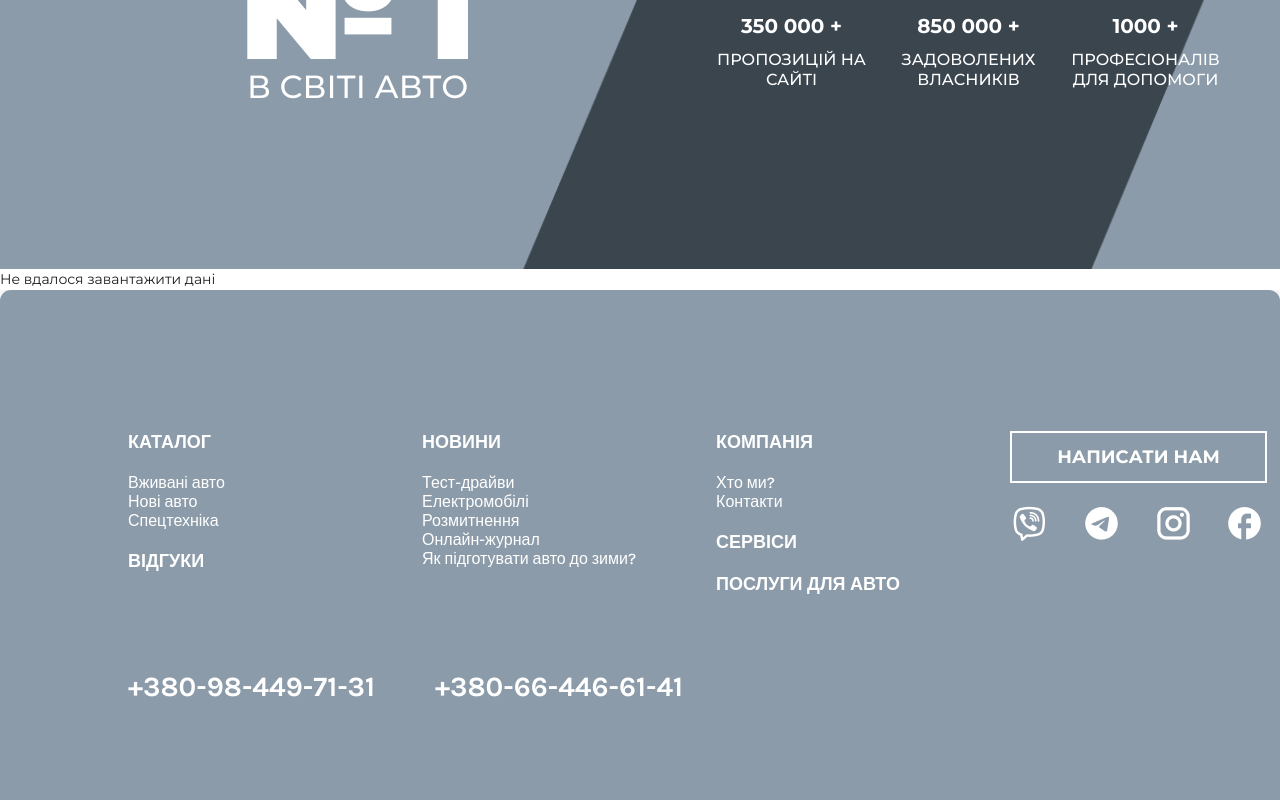
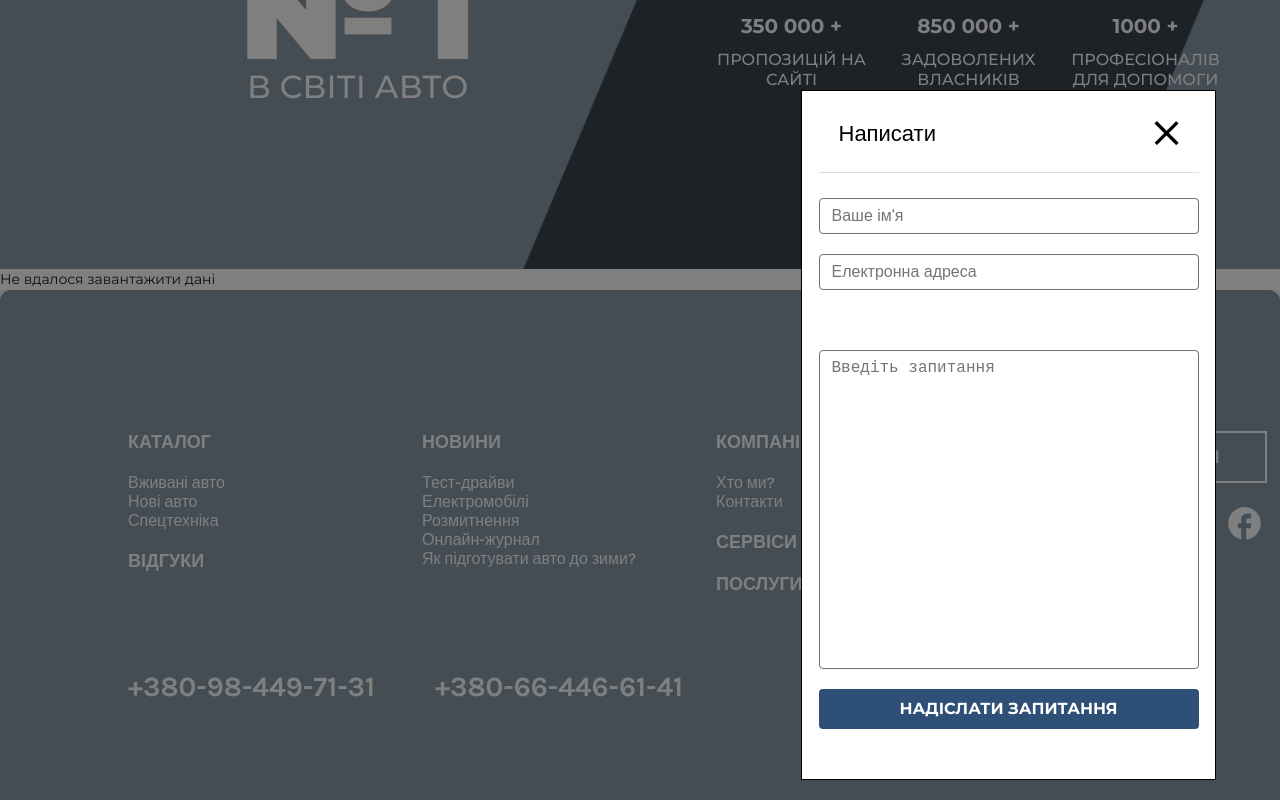
Before and after one commit to lysiuk03/repl, a React (Vite) app: page / in a window 1280 px wide. Both pictures are taken after a click on the button "НАПИСАТИ НАМ". Shown: the part 811-1611 px from the top of the page. Built offline with nearby package versions, Linux system fonts and the light colour scheme; no server answers.

Commit message:
update footerform styles

```diff
--- a/src/components/footer/FooterComponents/FormWithCloseButton.css
+++ b/src/components/footer/FooterComponents/FormWithCloseButton.css
@@ -1,4 +1,17 @@
+
+.overlay {
+    position: fixed;
+    top: 0;
+    left: 0;
+    width: 100vw;
+    height: 100vh;
+    background-color: rgba(0, 0, 0, 0.5);
+    z-index: 10;
+}
+
+
 .contact-form {
+    z-index: 20;
     font-family: "Montserrat", sans-serif;
     display: grid;
     justify-content: center;
@@ -9,10 +22,11 @@
     height: 690px;
     padding: 30px 0;
     position: fixed;
-    bottom:20px;
-    left:1460px;
+    bottom: 20px;
+    right: 5vw;
     border: 1px solid #000000;
 }
+
 .contact-form h2{
     font-family: "Karla", sans-serif;
     font-size: 22px;
--- a/src/components/footer/FooterComponents/FormWithCloseButton.tsx
+++ b/src/components/footer/FooterComponents/FormWithCloseButton.tsx
@@ -1,5 +1,4 @@
-// Libraries
-import React, { useState } from 'react';
+import React, { useState, useEffect } from 'react';
 import emailjs from 'emailjs-com';
 
 // Styles
@@ -16,6 +15,14 @@ const FormWithCloseButton: React.FC<FormWithCloseButtonProps> = ({ onClose }) =>
         message: ''
     });
 
+    // Block scroll when form is open
+    useEffect(() => {
+        document.body.style.overflow = 'hidden';
+        return () => {
+            document.body.style.overflow = 'auto';
+        };
+    }, []);
+
     const handleChange = (e: React.ChangeEvent<HTMLInputElement | HTMLTextAreaElement>) => {
         const { name, value } = e.target;
         setFormData({ ...formData, [name]: value });
@@ -24,12 +31,10 @@ const FormWithCloseButton: React.FC<FormWithCloseButtonProps> = ({ onClose }) =>
     const handleSubmit = (e: React.FormEvent<HTMLFormElement>) => {
         e.preventDefault();
 
-
         if (!formData.name || !formData.email || !formData.message) {
             console.error('All fields are required');
             return;
         }
-
 
         const templateParams = {
             from_name: formData.name,
@@ -49,6 +54,8 @@ const FormWithCloseButton: React.FC<FormWithCloseButtonProps> = ({ onClose }) =>
     };
 
     return (
+        <>
+            <div className="overlay" onClick={onClose}></div>
             <form className="contact-form" onSubmit={handleSubmit}>
                 <div className="up-container">
                     <h2>Написати</h2>
@@ -86,9 +93,9 @@ const FormWithCloseButton: React.FC<FormWithCloseButtonProps> = ({ onClose }) =>
                     onChange={handleChange}
                     required
                 ></textarea>
-            <a href="#">Прикріпити файл</a>
                 <button type="submit">Надіслати запитання</button>
             </form>
+        </>
     );
 };
 
```
Lines whose indentation alone changed are shown as unchanged.
